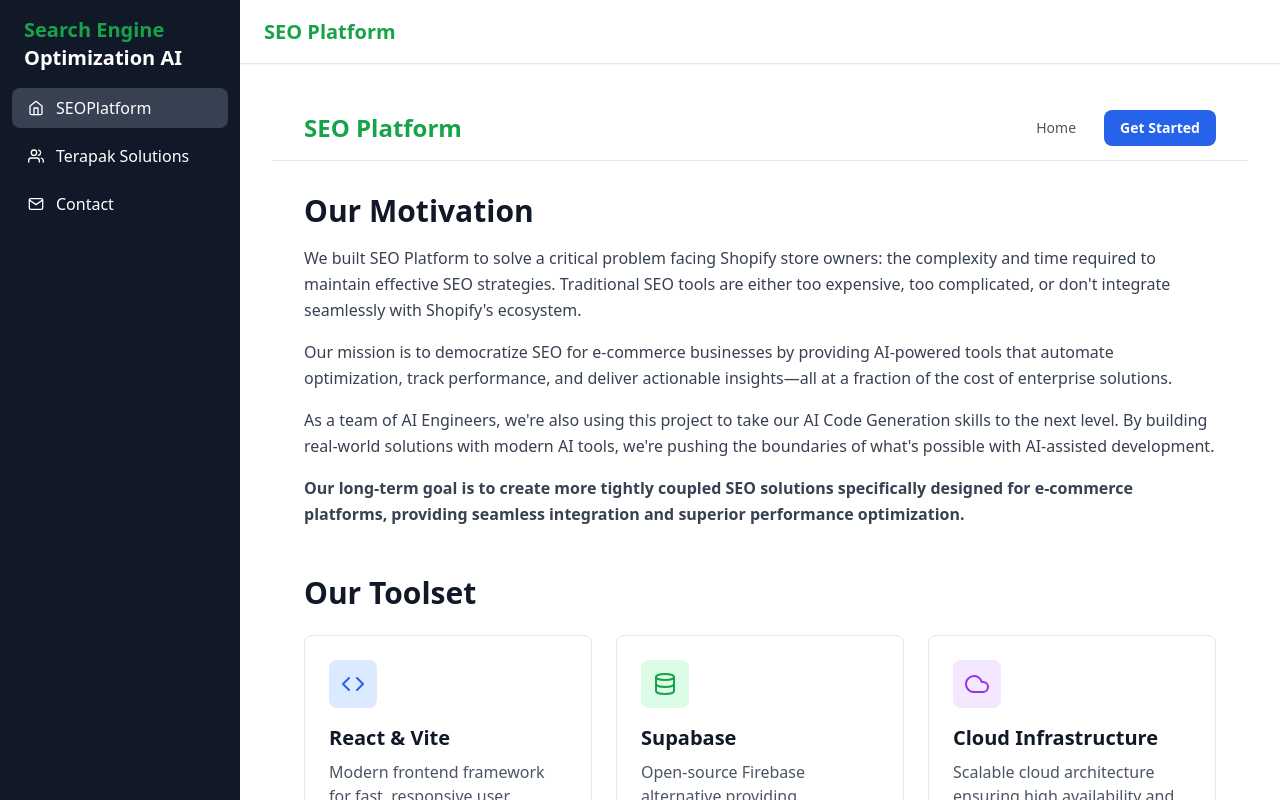
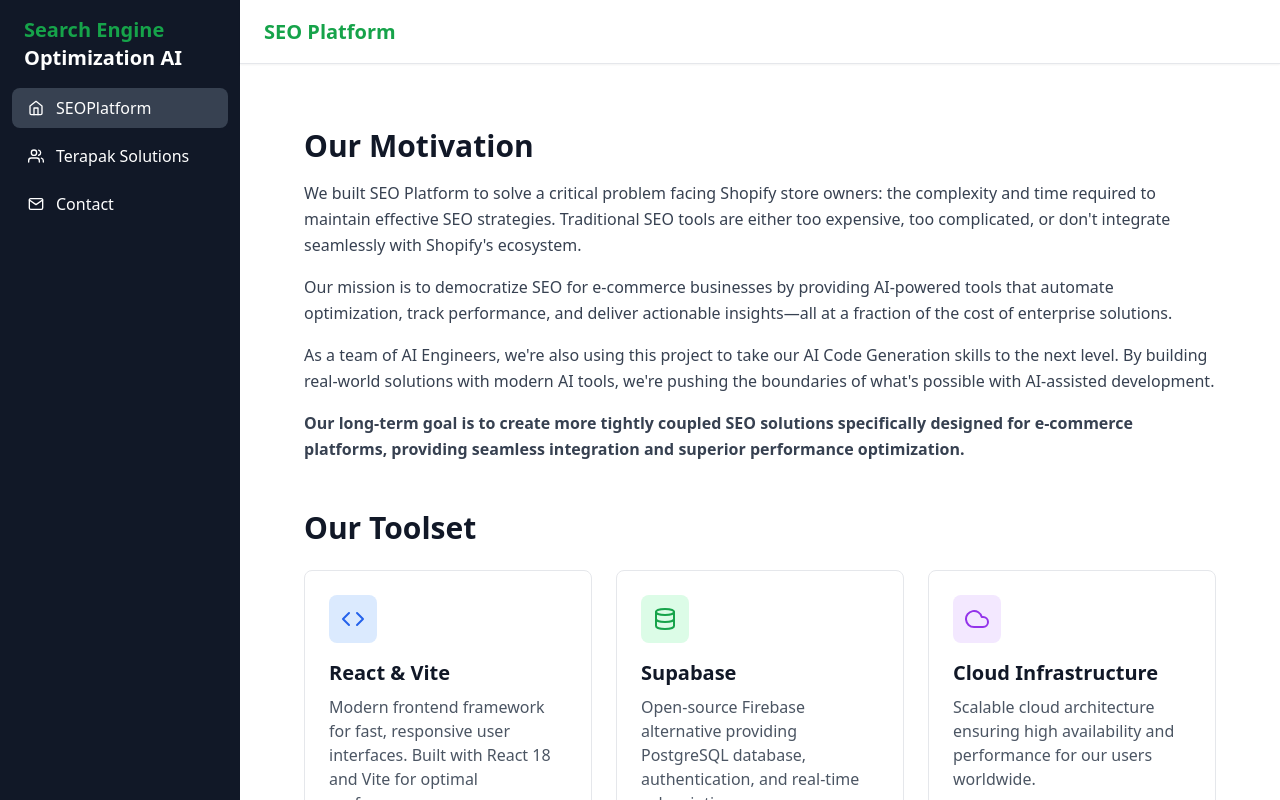
Before and after one commit to sterapak/seoplatform, a React (Vite) app: page /app/seoplatform in a window 1280 px wide. Built offline with nearby package versions, Linux system fonts and the light colour scheme.

Commit message:
Remove duplicate SEO Platform header in AppShell pages
- Conditionally render MotivationPage navigation only when not inside AppShell
- Prevents duplicate 'SEO Platform' header on /app/seoplatform page
- Navigation still shows on standalone /about page

```diff
--- a/src/pages/MotivationPage.jsx
+++ b/src/pages/MotivationPage.jsx
@@ -1,11 +1,15 @@
 import React from 'react'
-import { Link } from 'react-router-dom'
+import { Link, useLocation } from 'react-router-dom'
 import { FiCode, FiDatabase, FiCloud, FiZap, FiShield, FiArrowRight } from 'react-icons/fi'
 
 export default function MotivationPage() {
+  const location = useLocation()
+  const isInsideAppShell = location.pathname.startsWith('/app/')
+
   return (
     <div className="min-h-screen bg-white">
-      {/* Navigation */}
+      {/* Navigation - only show when NOT inside AppShell */}
+      {!isInsideAppShell && (
         <nav className="border-b border-gray-200 bg-white sticky top-0 z-50">
           <div className="max-w-7xl mx-auto px-4 sm:px-6 lg:px-8">
             <div className="flex justify-between items-center h-16">
@@ -29,6 +33,7 @@
             </div>
           </div>
         </nav>
+      )}
 
       <div className="max-w-7xl mx-auto space-y-12 py-8 px-4 sm:px-6 lg:px-8">
       <div>
```
Lines whose indentation alone changed are shown as unchanged.
